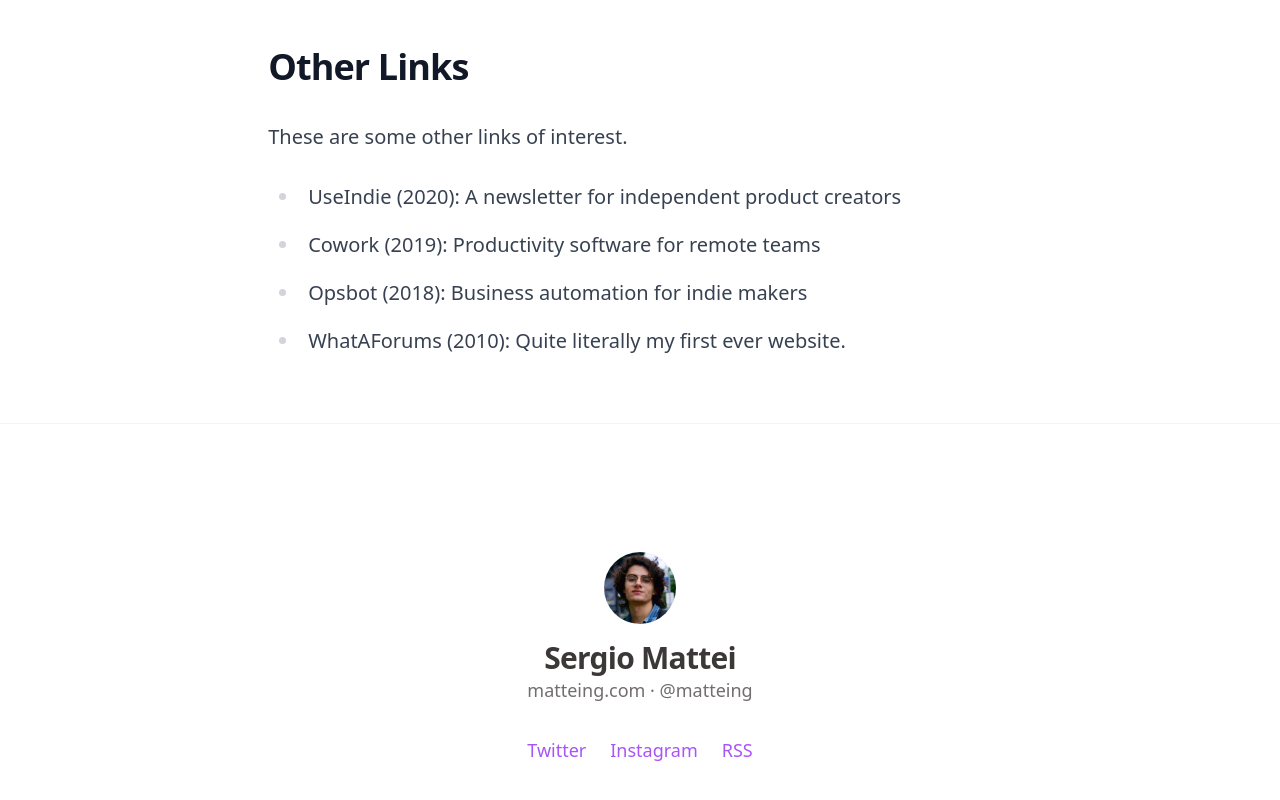
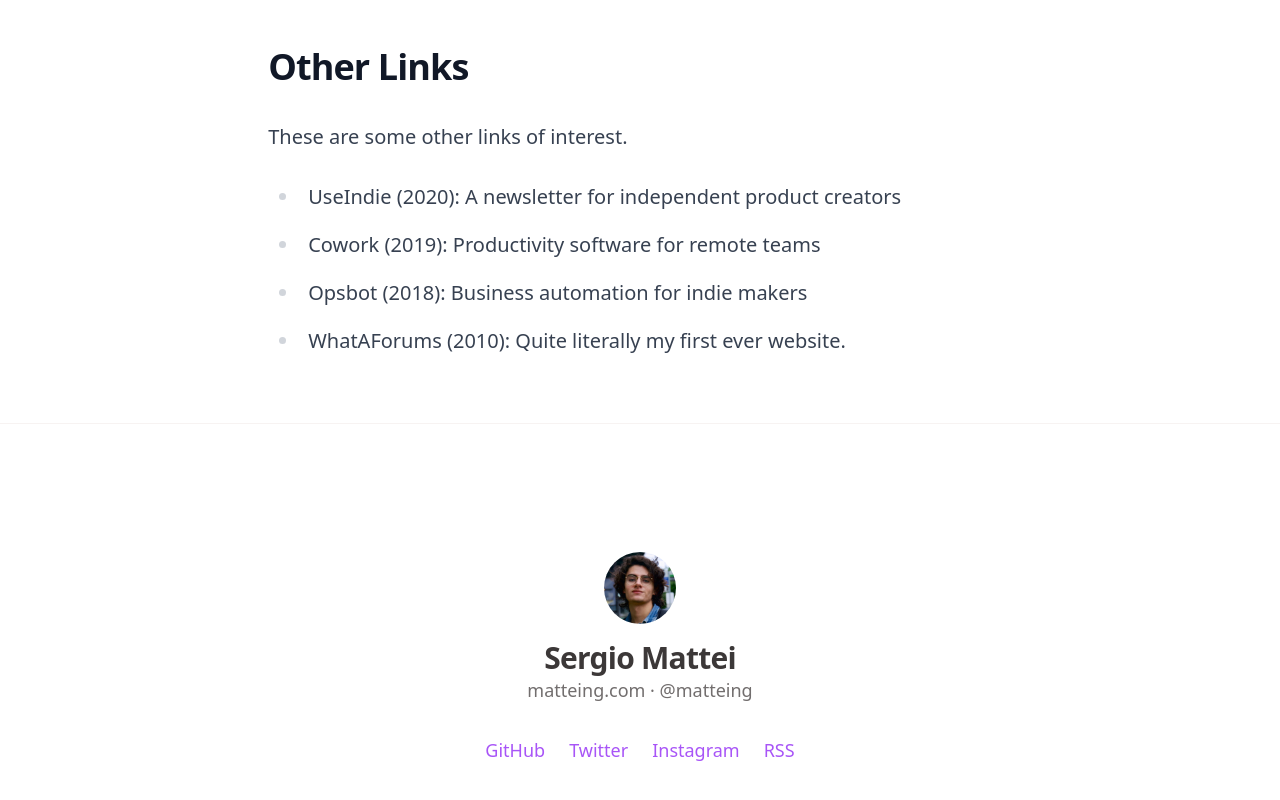
Before and after one commit to matteing/matteing.com, a Next.js app: page /more in a window 1280 px wide. Shown: the part 2385-3185 px from the top of the page. Built offline with nearby package versions, Linux system fonts and the light colour scheme; no server answers.

Commit message:
Add GitHub to footer

```diff
--- a/components/layout/Footer.tsx
+++ b/components/layout/Footer.tsx
@@ -25,6 +25,14 @@
 			<div className="flex gap-6 text-base">
 				<a
 					className="text-purple-500 transition-colors duration-300 hover:text-purple-400 active:text-purple-600"
+					href="https://github.com/matteing"
+					target="_blank"
+					rel="noreferrer"
+				>
+					GitHub
+				</a>
+				<a
+					className="text-purple-500 transition-colors duration-300 hover:text-purple-400 active:text-purple-600"
 					href="https://twitter.com/matteing"
 					target="_blank"
 					rel="noreferrer"
```
